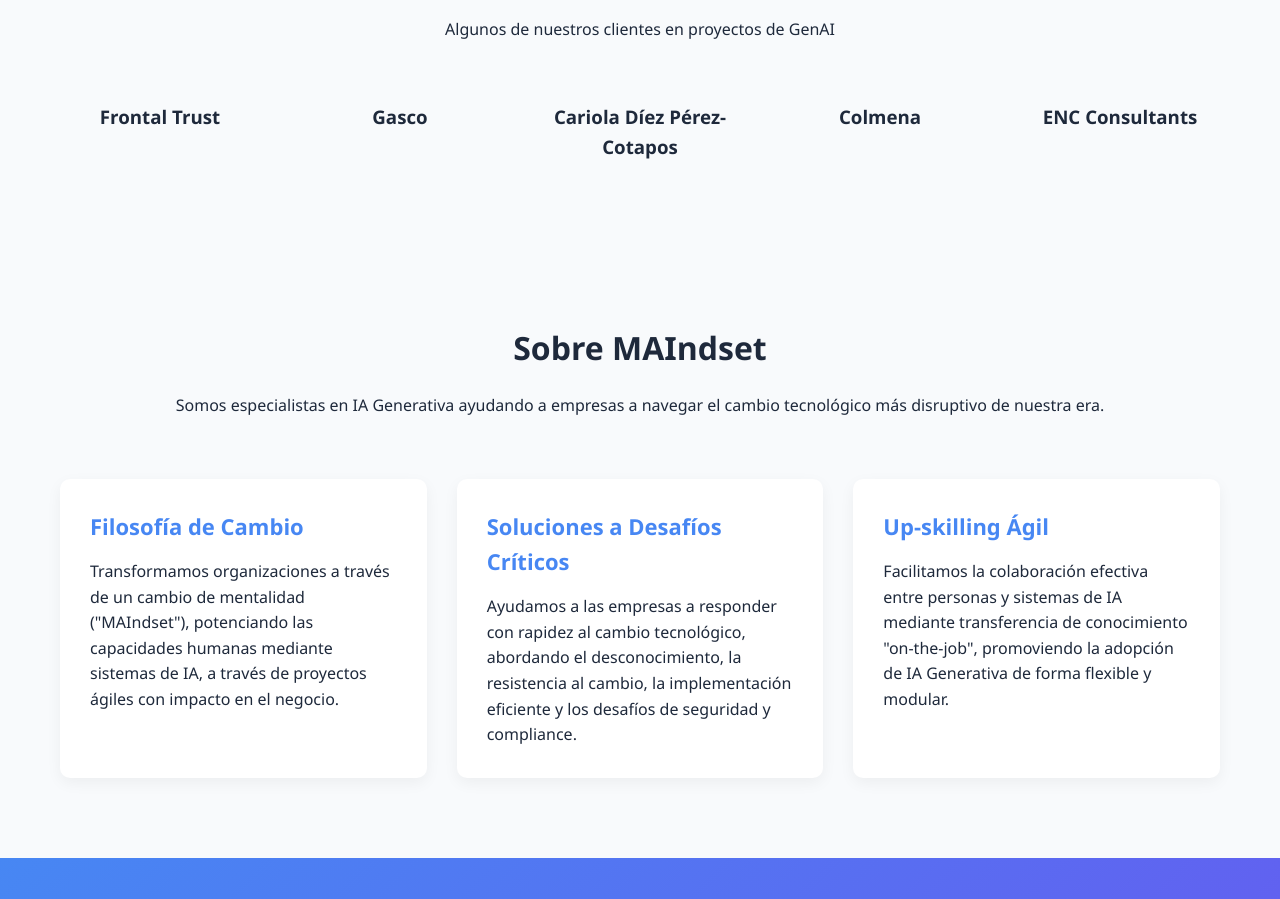
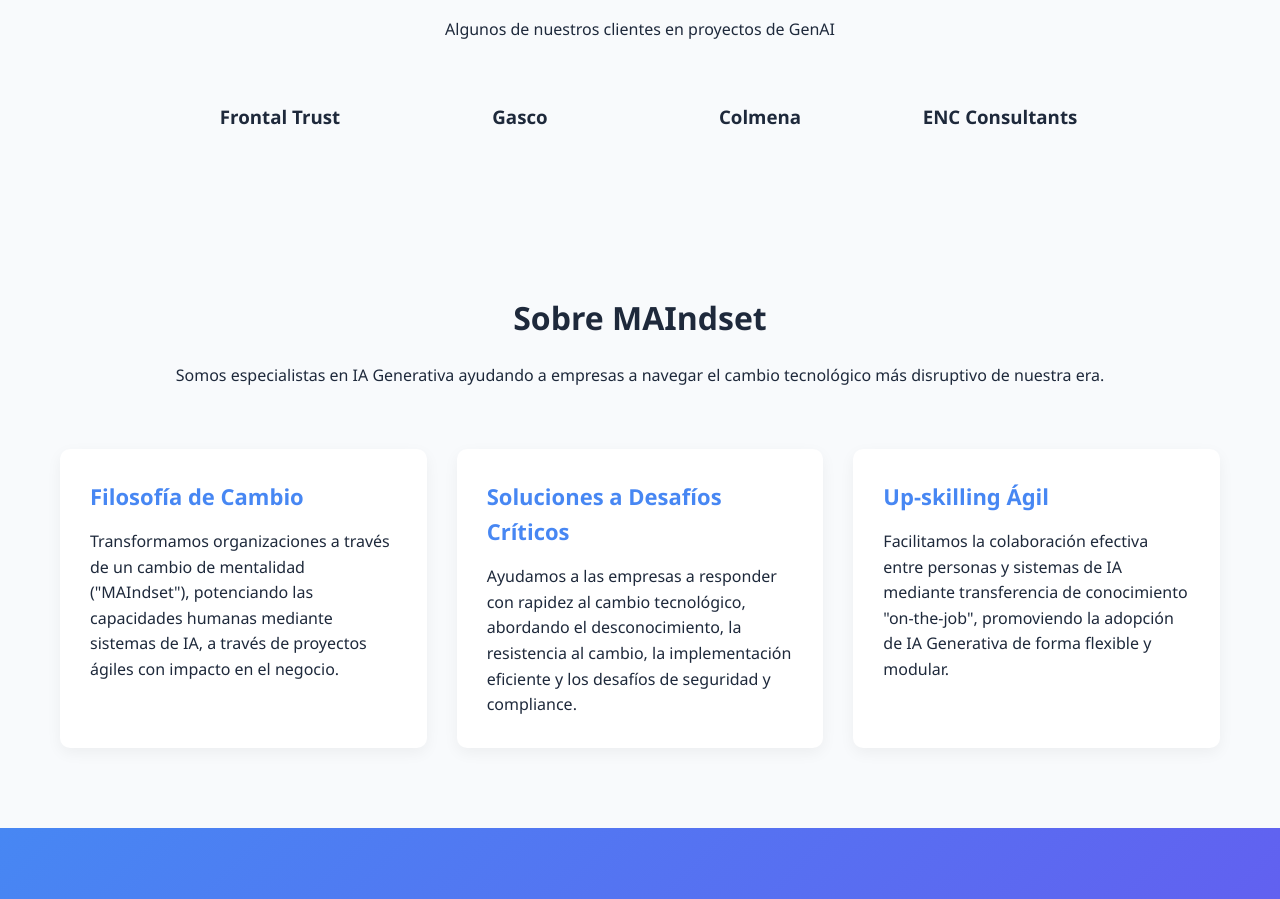
Before and after one commit to arvergara/maindset, a plain HTML site: page index.html in a window 1280 px wide. Shown: the part 3743-4642 px from the top of the page. Drawn offline with Linux system fonts and the light colour scheme.

Commit message:
Eliminar referencia a Cariola Díez Pérez-Cotapos del listado de clientes

```diff
--- a/index.html
+++ b/index.html
@@ -655,9 +655,6 @@
                     <h3>Gasco</h3>
                 </div>
                 <div style="flex: 0 0 200px; text-align: center;">
-                    <h3>Cariola Díez Pérez-Cotapos</h3>
-                </div>
-                <div style="flex: 0 0 200px; text-align: center;">
                     <h3>Colmena</h3>
                 </div>
                 <div style="flex: 0 0 200px; text-align: center;">
```
